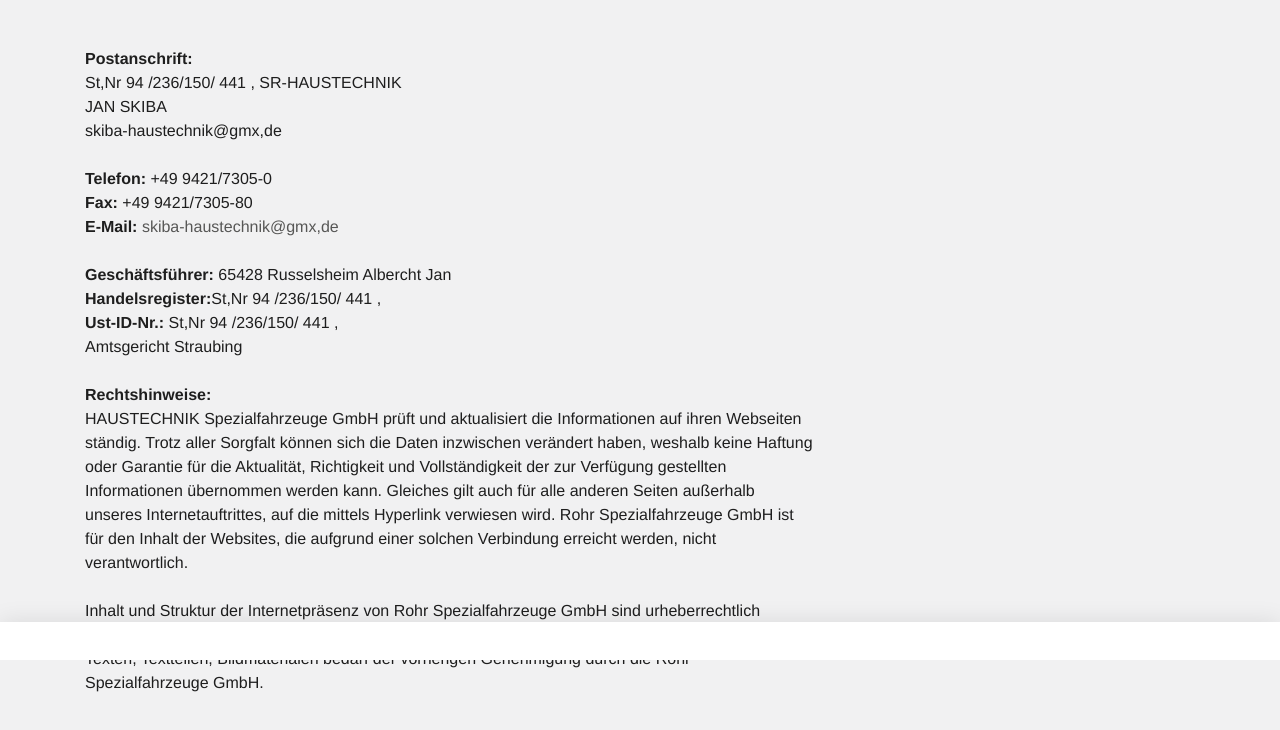
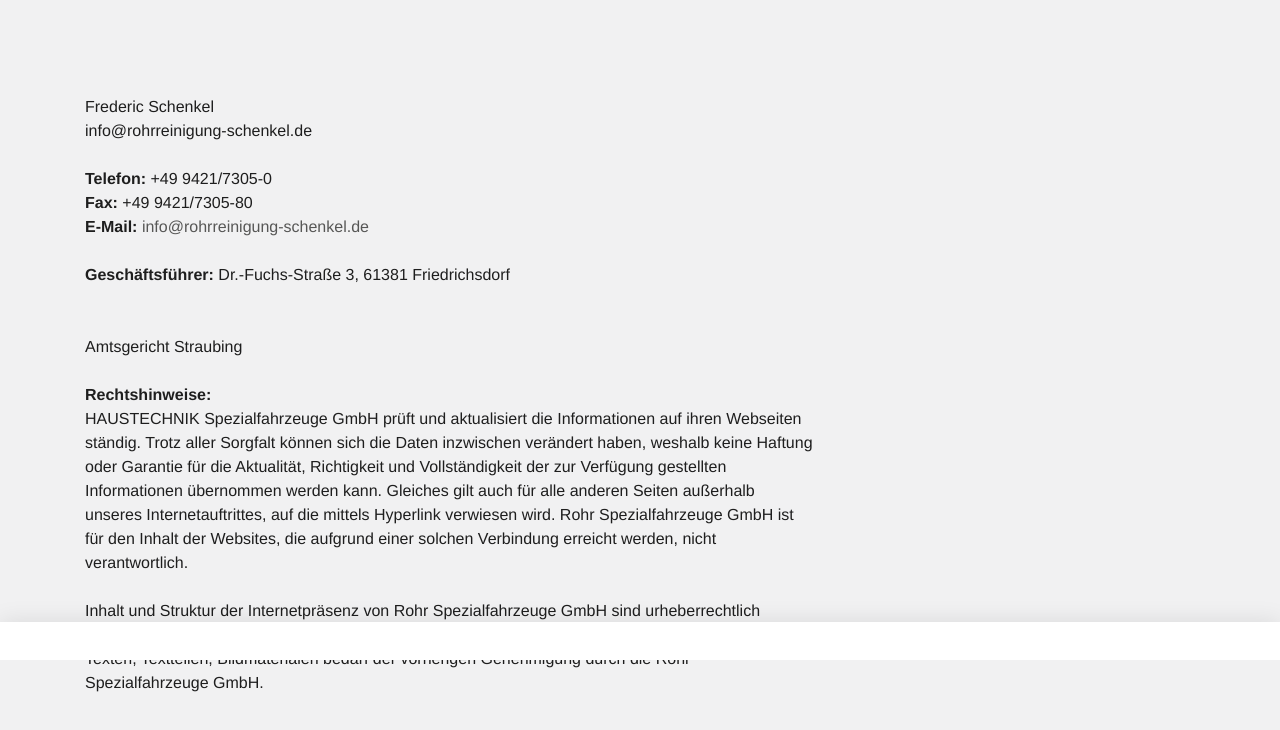
Before and after one commit to Rohrreiniger-hessen/rohrreinigung-Schenkel, a plain HTML site: page impressum.html in a window 1280 px wide. Shown: the part 140-870 px from the top of the page. Drawn offline with Linux system fonts and the light colour scheme; a script that the page names is missing.

Commit message:
Update impressum.html

```diff
--- a/impressum.html
+++ b/impressum.html
@@ -27,11 +27,11 @@
   <a href="index.html">startseite</a>
 
   Impressum</h2></div></div></div></div><div class="container slot-two-columns"><div class="row"><div class="col-xs-12 col-md-8">
-<a id="c8"></a><div class="content-text m-b-1"><div class="row"><div class="col-sm-12"><p class="bodytext"><strong>Postanschrift:</strong><br> St,Nr 94 /236/150/ 441 , SR-HAUSTECHNIK <br> JAN SKIBA<br> skiba-haustechnik@gmx,de</p><p class="bodytext">&nbsp;</p><p class="bodytext"><strong>Telefon:</strong> +49 9421/7305-0<br> <strong>Fax:</strong> +49 9421/7305-80<br> <strong>E-Mail:</strong> <a href="mailto:info@rohr-spezialfahrzeuge.com">skiba-haustechnik@gmx,de</a></p><p class="bodytext">&nbsp;</p><p class="bodytext"><strong>Geschäftsführer:</strong>  65428 Russelsheim Albercht Jan
+<a id="c8"></a><div class="content-text m-b-1"><div class="row"><div class="col-sm-12"><p class="bodytext"><strong></strong><br> <br> Frederic Schenkel<br> info@rohrreinigung-schenkel.de</p><p class="bodytext">&nbsp;</p><p class="bodytext"><strong>Telefon:</strong> +49 9421/7305-0<br> <strong>Fax:</strong> +49 9421/7305-80<br> <strong>E-Mail:</strong> <a href="mailto:info@rohr-spezialfahrzeuge.com">info@rohrreinigung-schenkel.de</a></p><p class="bodytext">&nbsp;</p><p class="bodytext"><strong>Geschäftsführer:</strong>  Dr.-Fuchs-Straße 3, 61381 Friedrichsdorf
 
 
 
-  <br> <strong>Handelsregister:</strong>St,Nr 94 /236/150/ 441 ,<br> <strong>Ust-ID-Nr.:</strong> St,Nr 94 /236/150/ 441 ,<br>  Amtsgericht Straubing<br> <br> <strong>Rechtshinweise:</strong><br> HAUSTECHNIK Spezialfahrzeuge GmbH prüft und aktualisiert die Informationen auf ihren Webseiten ständig. Trotz aller Sorgfalt können sich die Daten inzwischen verändert haben, weshalb keine Haftung oder Garantie für die Aktualität, Richtigkeit und Vollständigkeit der zur Verfügung gestellten Informationen übernommen werden kann. Gleiches gilt auch für alle anderen Seiten außerhalb unseres Internetauftrittes, auf die mittels Hyperlink verwiesen wird. Rohr Spezialfahrzeuge GmbH ist für den Inhalt der Websites, die aufgrund einer solchen Verbindung erreicht werden, nicht verantwortlich.<br> <br> Inhalt und Struktur der Internetpräsenz von Rohr Spezialfahrzeuge GmbH sind urheberrechtlich geschützt. Die Vervielfältigung von Informationen oder Daten, insbesondere die Verwendung von Texten, Textteilen, Bildmaterialen bedarf der vorherigen Genehmigung durch die Rohr Spezialfahrzeuge GmbH.<br> <br>   </p></div></div></div></div><div class="col-xs-12 col-md-4"></div></div></div></div></div>
+  <br> <strong></strong><br> <strong></strong> <br>  Amtsgericht Straubing<br> <br> <strong>Rechtshinweise:</strong><br> HAUSTECHNIK Spezialfahrzeuge GmbH prüft und aktualisiert die Informationen auf ihren Webseiten ständig. Trotz aller Sorgfalt können sich die Daten inzwischen verändert haben, weshalb keine Haftung oder Garantie für die Aktualität, Richtigkeit und Vollständigkeit der zur Verfügung gestellten Informationen übernommen werden kann. Gleiches gilt auch für alle anderen Seiten außerhalb unseres Internetauftrittes, auf die mittels Hyperlink verwiesen wird. Rohr Spezialfahrzeuge GmbH ist für den Inhalt der Websites, die aufgrund einer solchen Verbindung erreicht werden, nicht verantwortlich.<br> <br> Inhalt und Struktur der Internetpräsenz von Rohr Spezialfahrzeuge GmbH sind urheberrechtlich geschützt. Die Vervielfältigung von Informationen oder Daten, insbesondere die Verwendung von Texten, Textteilen, Bildmaterialen bedarf der vorherigen Genehmigung durch die Rohr Spezialfahrzeuge GmbH.<br> <br>   </p></div></div></div></div><div class="col-xs-12 col-md-4"></div></div></div></div></div>
   <script>var t3 = {
   id: 5,
   type: 0,
```
